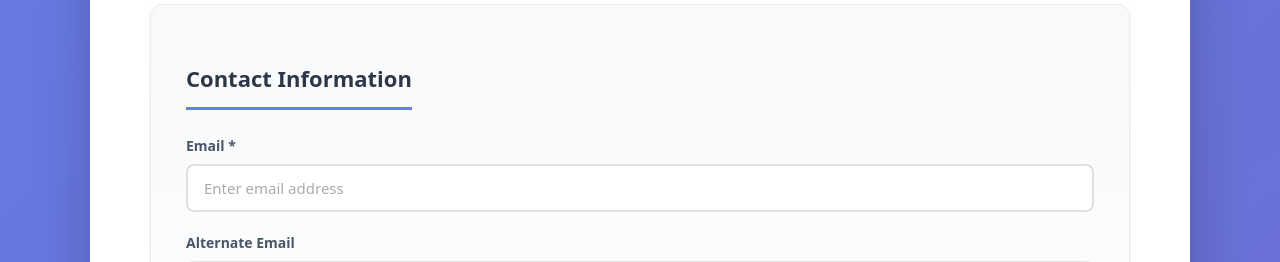
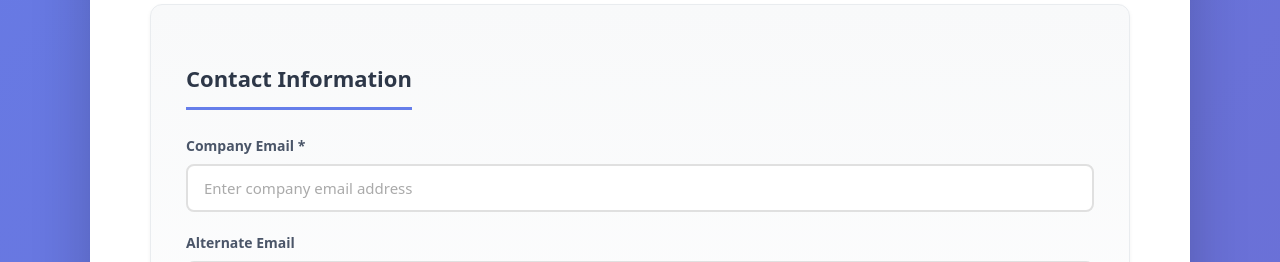
Before and after one commit to Ameesha-Katyayani/hrms-employee-form, a React (Vite) app: page / in a window 1280 px wide. Shown: the part 840-1102 px from the top of the page. Built offline with nearby package versions, Linux system fonts and the light colour scheme.

Commit message:
u[pdated code company email

```diff
--- a/src/pages/EmployeeForm.jsx
+++ b/src/pages/EmployeeForm.jsx
@@ -851,12 +851,12 @@ const handleSubmit = async (e) => {
           <h3 className="section-title">Contact Information</h3>
 
           <div className="form-group">
-            <label htmlFor="email">Email *</label>
+              <label htmlFor="email">Company Email *</label>
             <input
               id="email"
               name="email"
               type="email"
-              placeholder="Enter email address"
+                placeholder="Enter company email address"
               value={form.email}
               onChange={handleChange}
               required
```
